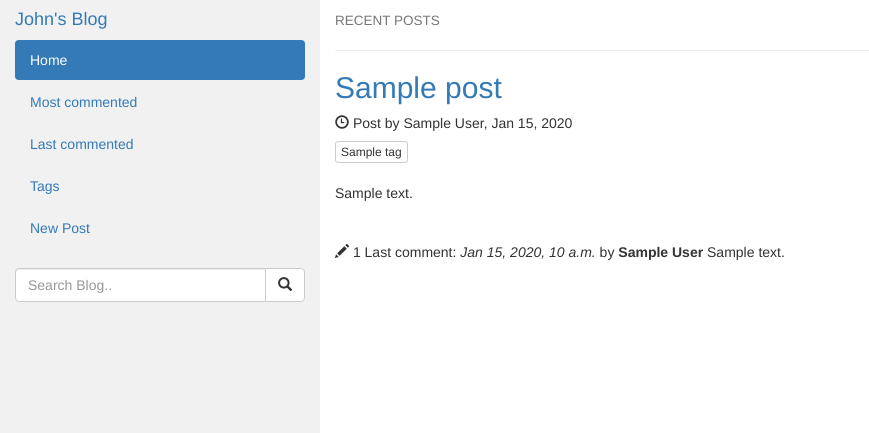
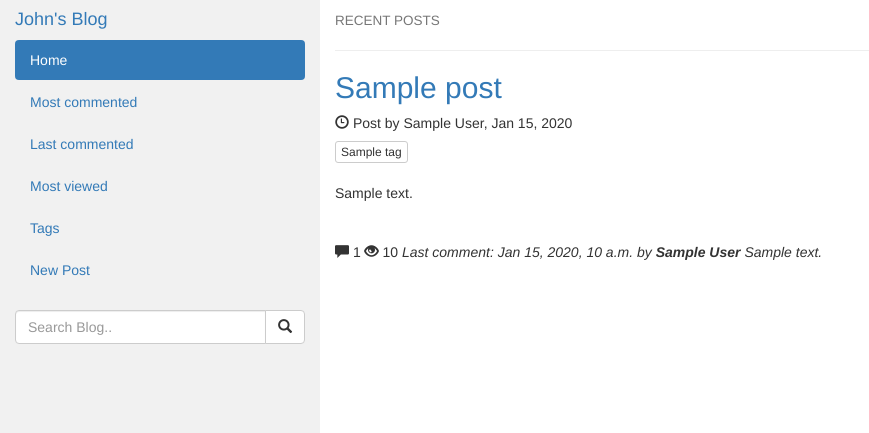
Before and after one commit to roman985475612/Simple-Blog, a Django app: page / in a window 1280 px wide. Shown: the top 433 px of the page, without its empty margins (0-869 px from the left). Run offline with Django 3.2, Linux system fonts and the light colour scheme; tables that the repository leaves empty hold one stand-in row (values such as "Sample post"); some libraries are stand-ins or nearby versions.

Commit message:
Task # 14 complete: added the ordering of posts by the number of views

```diff
--- a/blog/models.py
+++ b/blog/models.py
@@ -13,6 +13,7 @@ class Post(models.Model):
     text = models.TextField()
     comments = models.PositiveSmallIntegerField(default=0)
     last_comment_date = models.DateTimeField(default=datetime(1,1,1,0,0))
+    views = models.PositiveIntegerField(default=0)
     tags = models.ManyToManyField('Tag')
 
     class Meta:
@@ -74,3 +75,15 @@ class Tag(models.Model):
 
     def __str__(self):
         return '{}'.format(self.title)
+
+
+class View(models.Model):
+    post = models.ForeignKey(Post, on_delete=models.CASCADE)
+    remote_addr = models.CharField(max_length=20)
+    date_viewed = models.DateField(auto_now_add=True)
+
+    class Meta:
+        db_table = 'views'
+
+    def __str__(self):
+        return '{} on {} from {}'.format(self.post, self.remote_addr, self.date_viewed)
--- a/blog/templates/blog/base.html
+++ b/blog/templates/blog/base.html
@@ -16,6 +16,7 @@
   {% url 'blog:tags' as tgs %}
   {% url 'blog:most_commented' as mcm %}
   {% url 'blog:last_commented' as lcm %}
+  {% url 'blog:most_viewed' as mvd %}
   <div class="container-fluid">
     <div class="row content">
       <div class="col-sm-3 sidenav">
@@ -24,6 +25,7 @@
           <li {% if request.path == idx %}class="active"{% endif %}><a href="{{ idx }}">Home</a></li>
           <li {% if request.path == mcm %}class="active"{% endif %}><a href="{{ mcm }}">Most commented</a></li>
           <li {% if request.path == lcm %}class="active"{% endif %}><a href="{{ lcm }}">Last commented</a></li>
+          <li {% if request.path == mvd %}class="active"{% endif %}><a href="{{ mvd }}">Most viewed</a></li>
           <li {% if request.path == tgs %}class="active"{% endif %}><a href="{{ tgs }}">Tags</a></li>
           <li {% if request.path == pad %}class="active"{% endif %}><a href="{{ pad }}">New Post</a></li>
         </ul><br>
--- a/blog/templates/blog/post_list.html
+++ b/blog/templates/blog/post_list.html
@@ -15,12 +15,13 @@
             <p>{{ post.text }}</p>
             <br>
             <h5>
-                <span class="glyphicon glyphicon-pencil"></span> {{ post.comments }}
+                <span class="glyphicon glyphicon-comment"></span> {{ post.comments }}
+                <span class="glyphicon glyphicon-eye-open"></span> {{ post.views }}
                 {% if post.comment_set.all %}
-                    Last comment:
-                    <i>{{ post.comment_set.first.pub_date|date:"M d, Y, P" }}</i>
+                    <i>Last comment:
+                    {{ post.comment_set.first.pub_date|date:"M d, Y, P" }}
                     by <b>{{ post.comment_set.first.author }}</b>
-                    {{ post.comment_set.first.text|truncatechars:100 }}
+                    {{ post.comment_set.first.text|truncatechars:100 }}</i>
                 {% endif %}
             </h5>
             <br>
--- a/blog/urls.py
+++ b/blog/urls.py
@@ -10,6 +10,8 @@ urlpatterns = [
         name='most_commented'),
     url('^last-commented/$', views.PostByLastCommentListView.as_view(),
         name='last_commented'),
+    url('^most-viewed/$', views.PostByViewsListView.as_view(),
+        name='most_viewed'),
     url('^post/(?P<pk>\d+)/$', views.PostDetailView.as_view(), name='post_detail'),
     url('^post/(?P<pk>\d+)/comment/add/$',
         views.CommentCreateView.as_view(), name='comment_add'),
--- a/blog/views.py
+++ b/blog/views.py
@@ -3,7 +3,7 @@ from django.views.generic import ListView, DetailView, CreateView, UpdateView, D
 from django.shortcuts import redirect, get_object_or_404
 from django.urls import reverse, reverse_lazy
 
-from .models import Post, Comment, Tag
+from .models import Post, Comment, Tag, View
 from .forms import CommentForm, PostForm, TagForm
 
 
@@ -17,7 +17,7 @@ class PostListView(ListView):
         self.query = self.request.GET.get('q')
         if self.query:
             self.posts = self.posts.filter(
-                Q(title__icontains=self.query)|
+                Q(title__icontains=self.query) |
                 Q(text__icontains=self.query)
             ).order_by('-upd_date')
 
@@ -52,10 +52,28 @@ class PostByLastCommentListView(ListView):
     context_object_name = 'post_list'
 
 
+class PostByViewsListView(ListView):
+    queryset = Post.objects.order_by('-views')[:10]
+    template_name = 'blog/post_list.html'
+    context_object_name = 'post_list'
+
+
 class PostDetailView(DetailView):
     model = Post
     context_object_name = 'post'
     form_class = CommentForm
+
+    def get_object(self):
+        object = super().get_object()
+        created = View.objects.get_or_create(
+            post=object,
+            remote_addr=self.request.META['REMOTE_ADDR']
+        )[1]
+        if created:
+            object.views += 1
+            object.save()
+
+        return object
 
     def get_context_data(self, **kwargs):
         context = super().get_context_data(**kwargs)
```
Also changed, not shown: blog/migrations/0006_auto_20171121_1408.py (added).
